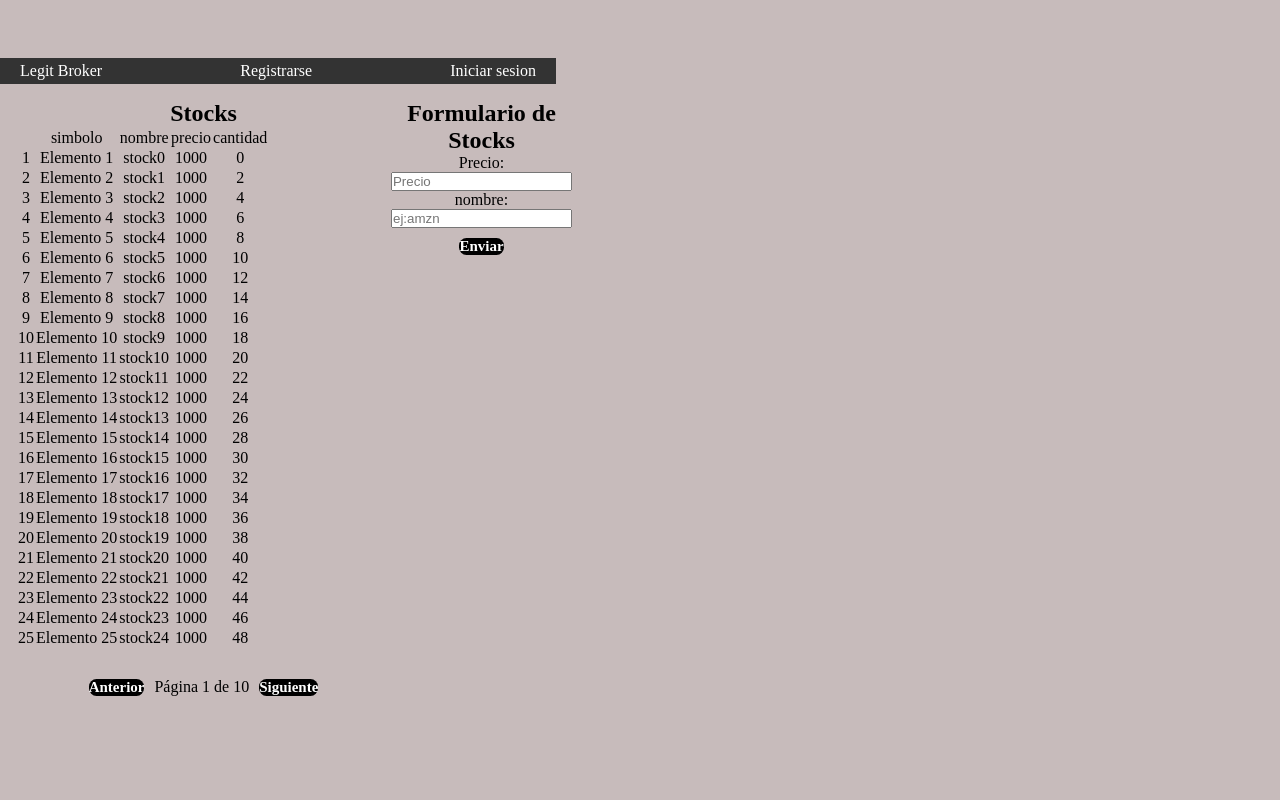
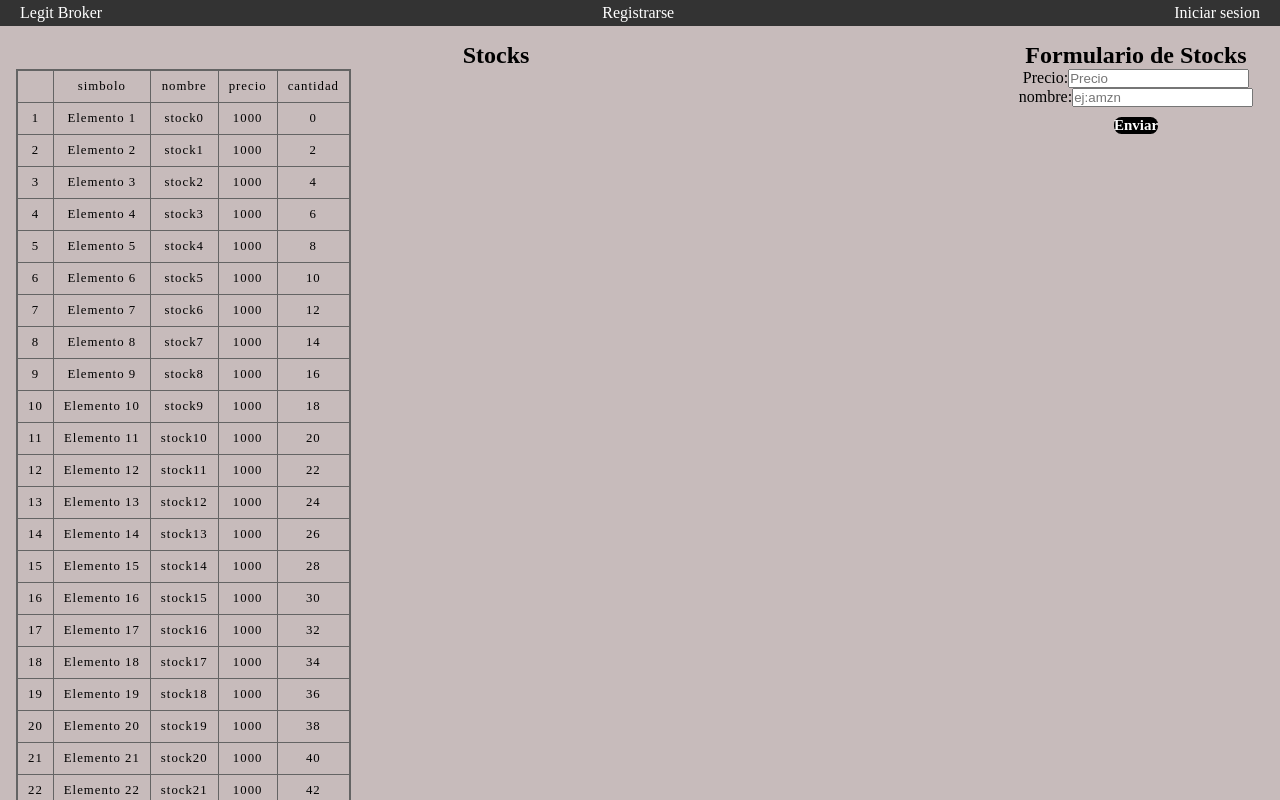
Before and after one commit to llambias/Front-arquisis, a React (Vite) app: page / in a window 1280 px wide. Shown: the top 800 px of the page. Built offline with nearby package versions, Linux system fonts and the light colour scheme.

Commit message:
sidebar fix}

```diff
--- a/src/index.css
+++ b/src/index.css
@@ -29,8 +29,6 @@ a:hover {
 body {
   background-color: rgb(199, 187, 187);
   margin: 0;
-  display: flex;
-  place-items: center;
   min-width: 320px;
   min-height: 100vh;
 }
--- a/src/pages/Inicial.css
+++ b/src/pages/Inicial.css
@@ -1,10 +1,4 @@
-body {
-    margin: 0;
-    display: flex;
-    place-items: center;
-    /* min-width: 320px;
-    min-height: 100vh; */
-  }
+
 .right_side{
   width: 550px;
   display: flex;
@@ -45,4 +39,16 @@ button{
   flex: 1; /* Fill the remaining space with the main content */
 
 }
+table {
+  border-collapse: collapse;
+  border: 2px solid rgb(100, 100, 100);
+
+  font-size: 0.8rem;
+  letter-spacing: 1px;
+}
+th,
+td {
+  border: 1px solid rgb(100, 100, 100);
+  padding: 8px 10px;
+}
 /* className="flex justify-between items-center" */
```
Also changed, not shown: 1 other file (tests, documents, lock files or other folders).
